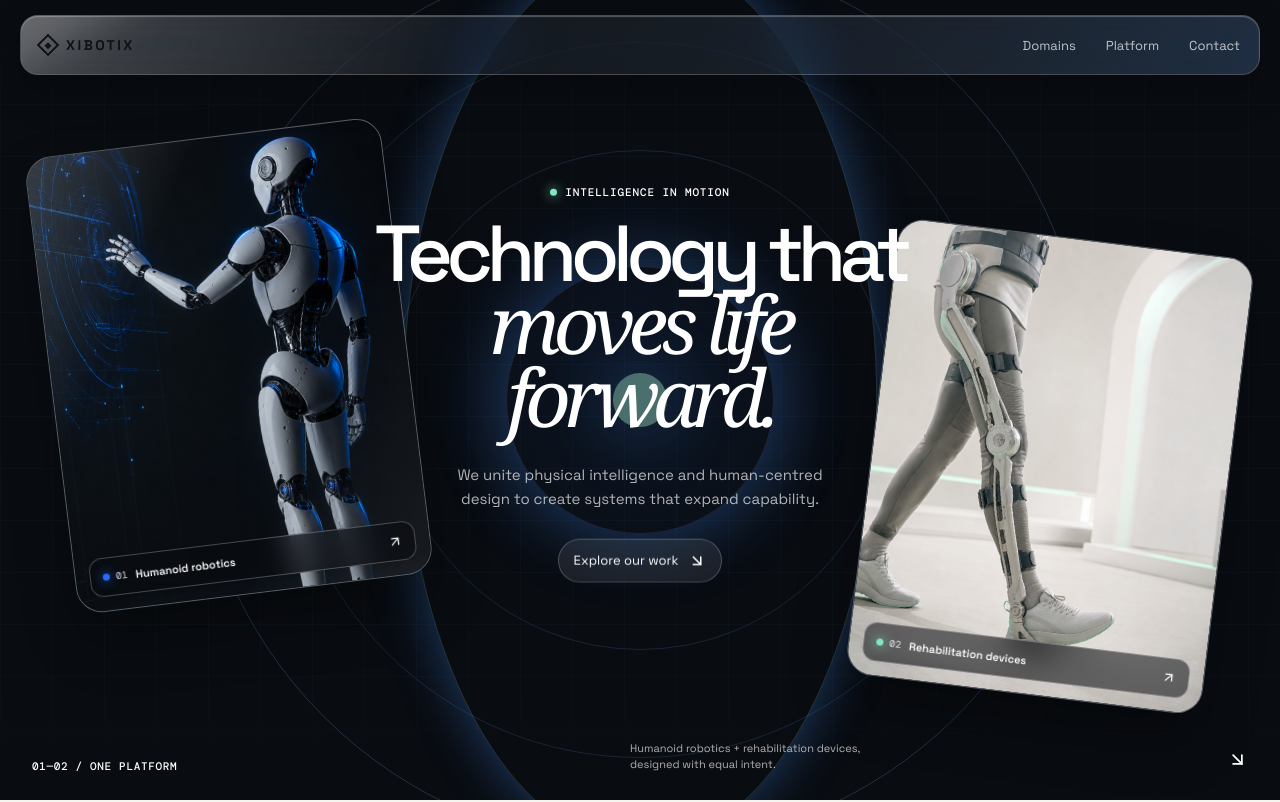
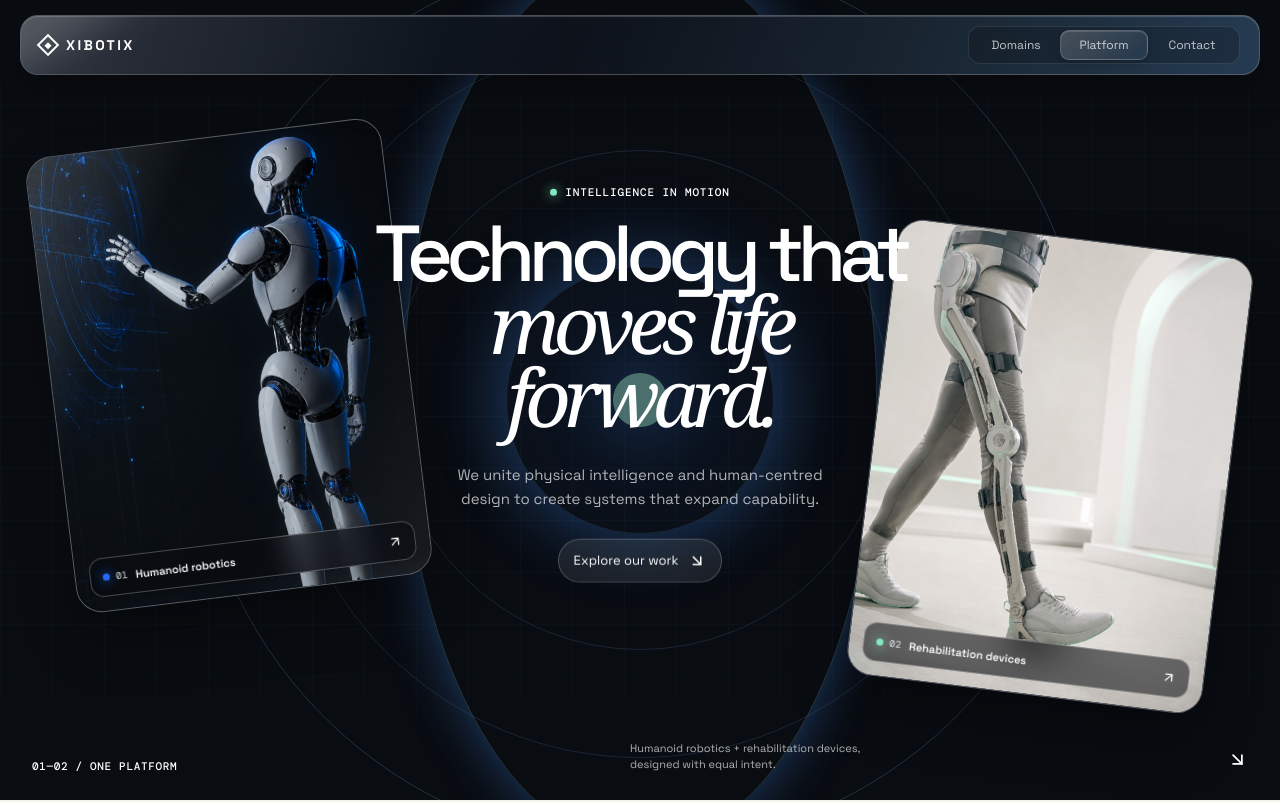
Before and after one commit to s4yashh/xibotix, a Next.js app: page / in a window 1280 px wide. Shown: the top 802 px of the page. Built offline with nearby package versions, Linux system fonts and the light colour scheme.

Commit message:
style: improve liquid navigation contrast and motion

```diff
--- a/app/globals.css
+++ b/app/globals.css
@@ -9,14 +9,13 @@ a { color:inherit; text-decoration:none; }
 .shell { width:min(1240px, calc(100% - 64px)); margin-inline:auto; }
 .hero { min-height:100svh; position:relative; color:white; background:#090c11; overflow:hidden; }
 .hero::before { content:""; position:absolute; inset:0; opacity:.5; background:radial-gradient(circle at 50% 48%,rgba(45,103,192,.24),transparent 29%),linear-gradient(rgba(81,133,198,.09) 1px,transparent 1px),linear-gradient(90deg,rgba(81,133,198,.09) 1px,transparent 1px); background-size:auto,52px 52px,52px 52px; mask-image:linear-gradient(to bottom,transparent,black 16%,black 80%,transparent); }
-.nav { position:fixed; z-index:50; top:15px; left:50%; right:auto; width:min(1240px, calc(100% - 32px)); height:60px; padding-inline:19px; transform:translateX(-50%); display:flex; justify-content:space-between; align-items:center; border:1px solid rgba(255,255,255,.22); border-radius:18px; background:linear-gradient(115deg,rgba(255,255,255,.16),rgba(255,255,255,.05) 38%,rgba(130,185,255,.10)); box-shadow:inset 0 1px 1px rgba(255,255,255,.28),0 16px 42px rgba(0,0,0,.24); backdrop-filter:blur(24px) saturate(160%); -webkit-backdrop-filter:blur(24px) saturate(160%); overflow:hidden; }
+.nav { position:fixed; z-index:50; top:15px; left:50%; right:auto; width:min(1240px, calc(100% - 32px)); height:60px; padding-inline:19px; transform:translateX(-50%); display:flex; justify-content:space-between; align-items:center; color:#fff; border:1px solid rgba(255,255,255,.25); border-radius:18px; background:linear-gradient(115deg,rgba(25,32,43,.94),rgba(13,18,27,.88) 45%,rgba(29,47,64,.91)); box-shadow:inset 0 1px 1px rgba(255,255,255,.2),0 16px 42px rgba(0,0,0,.28); backdrop-filter:blur(24px) saturate(160%); -webkit-backdrop-filter:blur(24px) saturate(160%); overflow:hidden; isolation:isolate; }
 .nav::before { content:""; position:absolute; inset:0; z-index:-1; background:linear-gradient(105deg,rgba(255,255,255,.13),transparent 35%,rgba(255,255,255,.03) 70%,rgba(120,183,255,.14)); opacity:.8; }
 .nav::after { content:""; position:absolute; width:35%; height:150%; left:-22%; top:-26%; z-index:-1; border-radius:50%; background:rgba(255,255,255,.18); filter:blur(20px); transform:rotate(-25deg); }
 .wordmark { font-size:14px; font-weight:700; letter-spacing:.17em; display:flex; align-items:center; gap:10px; }
 .wordmark-mark { width:16px; height:16px; position:relative; display:inline-block; border:2px solid currentColor; transform:rotate(45deg); }
 .wordmark-mark::after { content:''; position:absolute; width:5px; height:5px; top:3.5px; left:3.5px; background:currentColor; }
-.nav-links { display:flex; gap:30px; font-size:13px; color:rgba(255,255,255,.72); }
-.nav-links a { transition:color .2s ease; }.nav-links a:hover { color:#fff; }
+.nav-links { --pill-position:0; position:relative; display:grid; grid-template-columns:repeat(3,88px); align-items:center; height:38px; padding:3px; border:1px solid rgba(255,255,255,.1); border-radius:12px; background:rgba(0,0,0,.18); font-size:12px; color:rgba(255,255,255,.74); }.nav-links[data-active="platform"] { --pill-position:1; }.nav-links[data-active="contact"] { --pill-position:2; }.nav-active-pill { position:absolute; z-index:-1; top:3px; left:3px; width:88px; height:30px; border:1px solid rgba(255,255,255,.28); border-radius:9px; background:linear-gradient(135deg,rgba(255,255,255,.25),rgba(125,177,229,.14)); box-shadow:inset 0 1px 1px rgba(255,255,255,.2),0 3px 12px rgba(0,0,0,.18); transform:translateX(calc(var(--pill-position) * 88px)); transition:transform .55s cubic-bezier(.2,.8,.2,1),background .35s ease; }.nav-links a { position:relative; z-index:1; display:grid; height:30px; place-items:center; border-radius:9px; transition:color .25s ease,transform .25s ease; }.nav-links a:hover { color:#fff; transform:translateY(-1px); }.nav-links a:active { transform:scale(.95); }
 .hero-grid { min-height:100svh; display:grid; grid-template-columns:1fr 1fr; }
 .hero-panel { min-height:100svh; position:relative; overflow:hidden; isolation:isolate; }
 .hero-panel::after { content:''; position:absolute; z-index:2; inset:0; border-right:1px solid rgba(255,255,255,.16); transition:background .4s; }
@@ -55,4 +54,5 @@ a { color:inherit; text-decoration:none; }
 @media (prefers-reduced-motion:reduce) { html { scroll-behavior:auto; }.panel-image,.nav-links a,.primary-button,.primary-button svg { transition:none; } }
 @media (max-width:760px) { .manifesto::before { display:none; } }
 @media (max-width:760px) { .hero { min-height:900px; }.hero-stage { min-height:900px; }.hero-copy { top:182px; width:calc(100% - 40px); }.hero-copy h1 { font-size:53px; }.hero-copy > p:not(.eyebrow) { font-size:14px; max-width:330px; }.product-window { width:min(84vw,370px); border-radius:21px; }.robotics-window { left:5%; top:390px; transform:rotate(-4deg); }.rehabilitation-window { right:5%; bottom:44px; transform:rotate(4deg); }.stage-orbit { width:125vw; top:57%; }.hero-statement { display:none; } }
+@media (max-width:760px) { .nav-links { grid-template-columns:repeat(3,58px); gap:0; height:34px; padding:2px; font-size:10px; }.nav-links a:not(:last-child) { display:grid; }.nav-links a { height:28px; }.nav-active-pill { top:2px; left:2px; width:58px; height:28px; transform:translateX(calc(var(--pill-position) * 58px)); } }
 @media (prefers-reduced-motion:reduce) { .product-window,.hero-button { transition:none; } }
```
